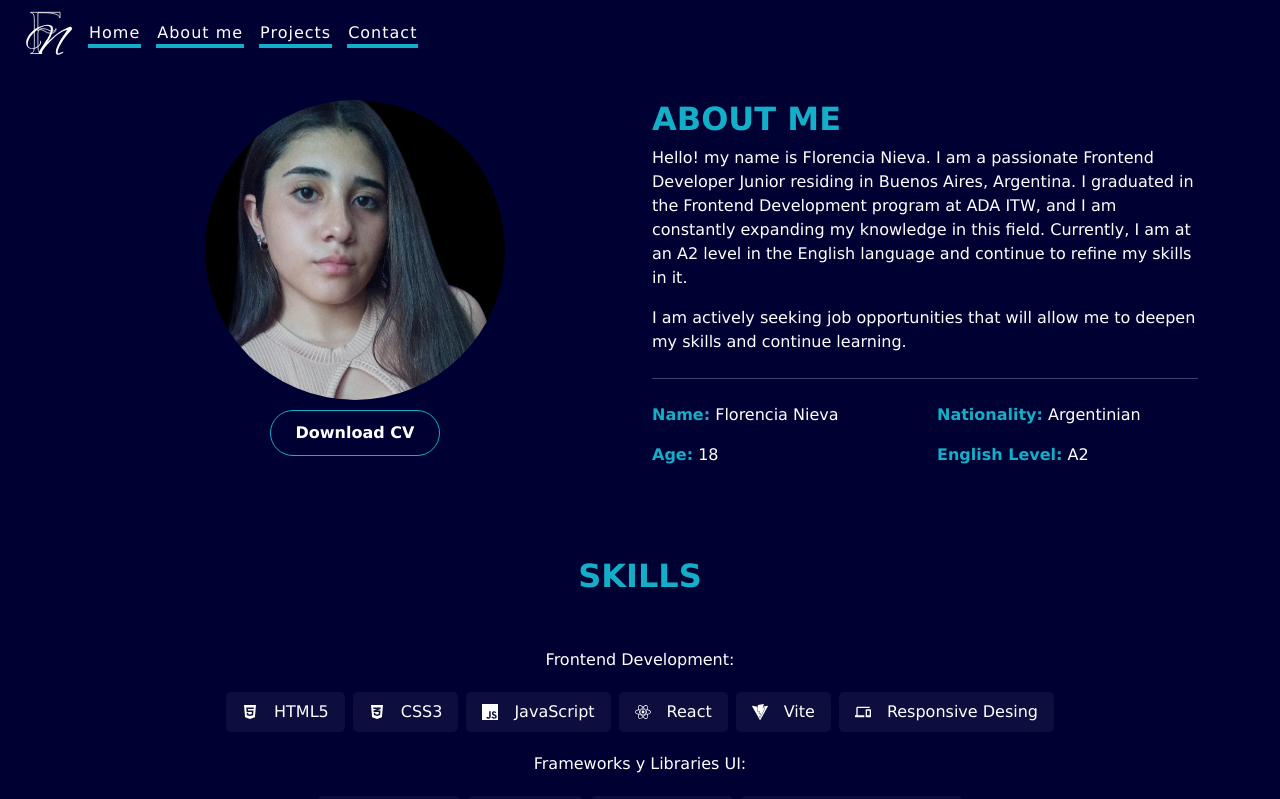
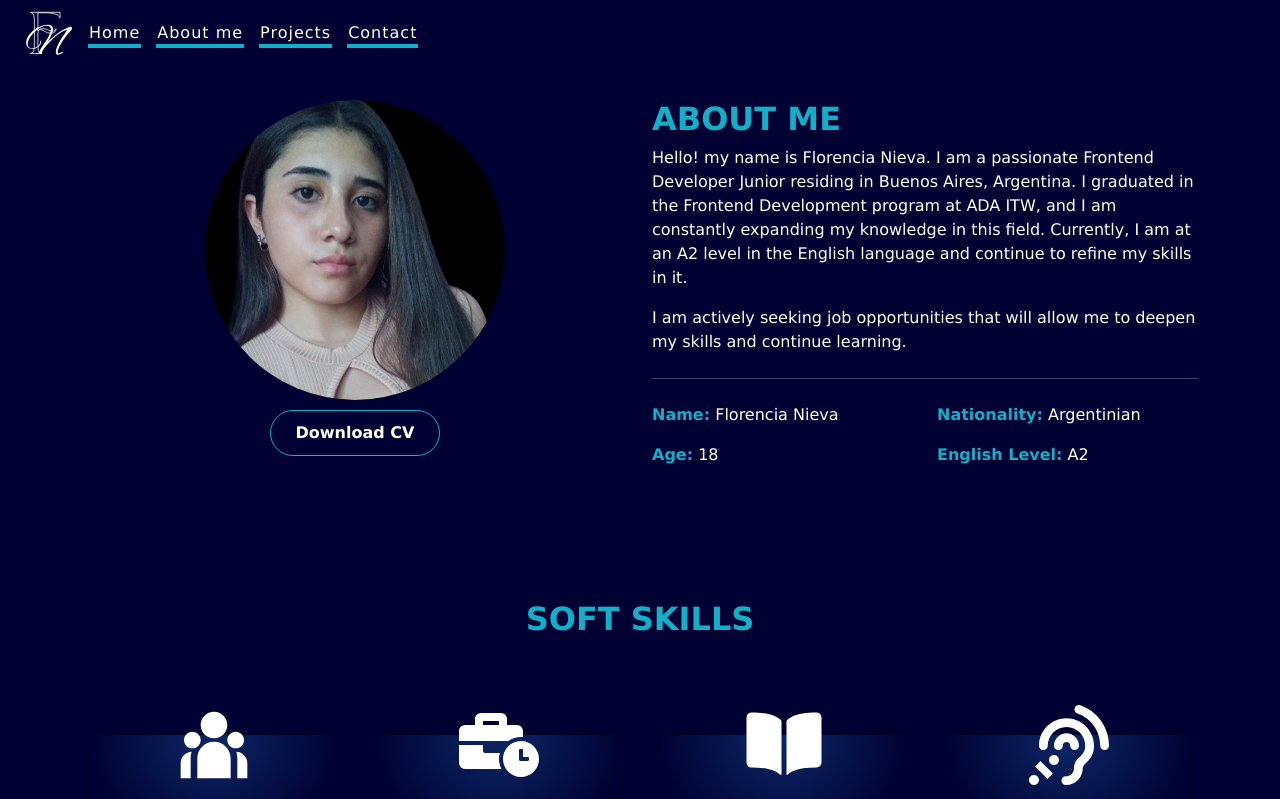
Before and after one commit to FlorenciaNieva/Portfolio-2, a React (Vite) app: page /about-me in a window 1280 px wide. Shown: the top 799 px of the page. Built offline with nearby package versions, Linux system fonts and the light colour scheme; no server answers.

Commit message:
Agrego componente SoftSkills

```diff
--- a/src/components/AboutMe/AboutMe.jsx
+++ b/src/components/AboutMe/AboutMe.jsx
@@ -6,6 +6,7 @@ import ImageProfile from "../../assets/images/image-profile.png";
 import Skills from "../Skills/Skills";
 import Button from "react-bootstrap/Button";
 import ArrowButton from "../ArrowButton/ArrowButton";
+import SoftSkills from "../SoftSkills/SoftSkills";
 
 export default function AboutMe({ menuOpen }) {
   return (
@@ -72,6 +73,7 @@ export default function AboutMe({ menuOpen }) {
           </Col>
         </Row>
       </Container>
+      <SoftSkills />
       <Skills />
       <Container>
         <ArrowButton route="/projects" content="Go to Projects" />
```
